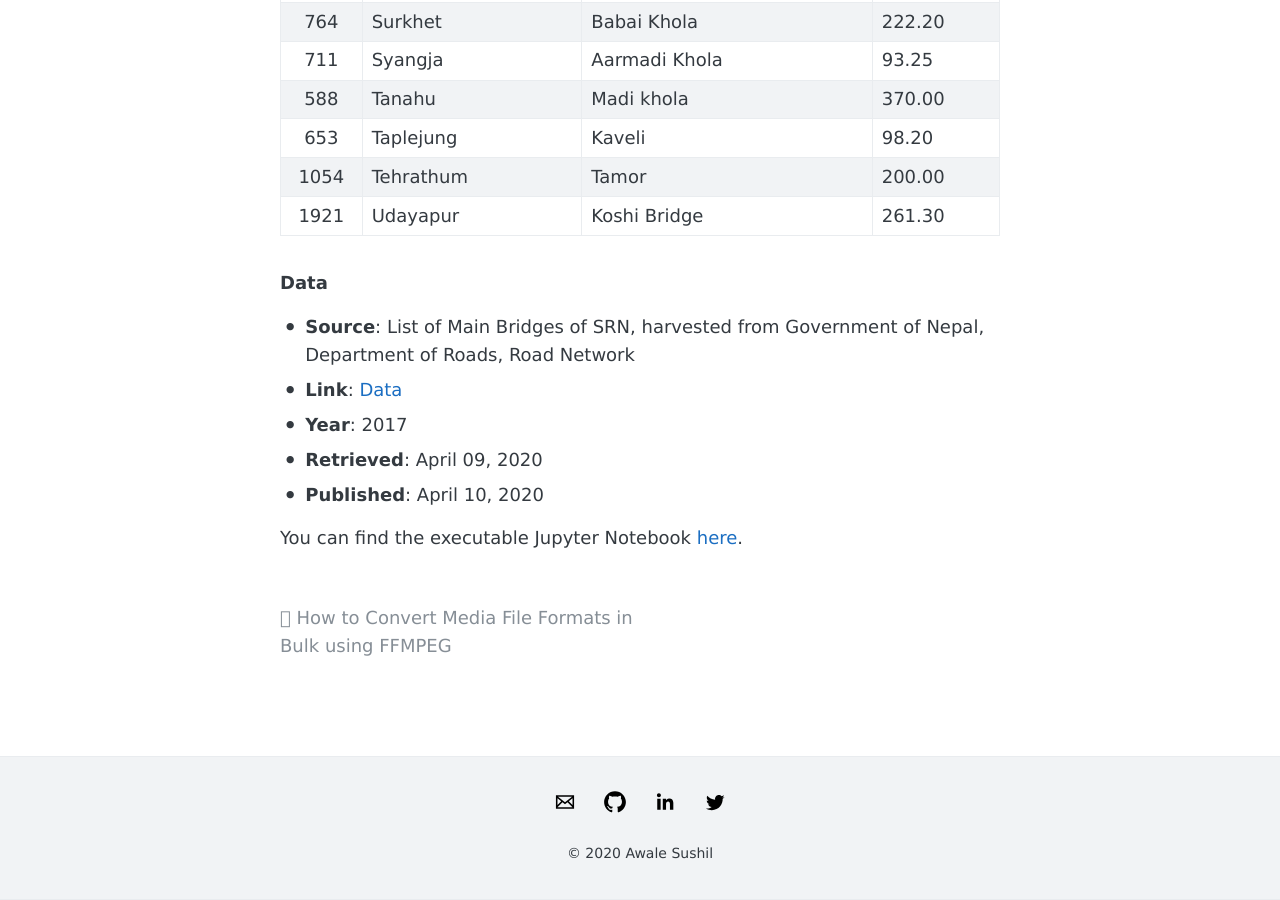
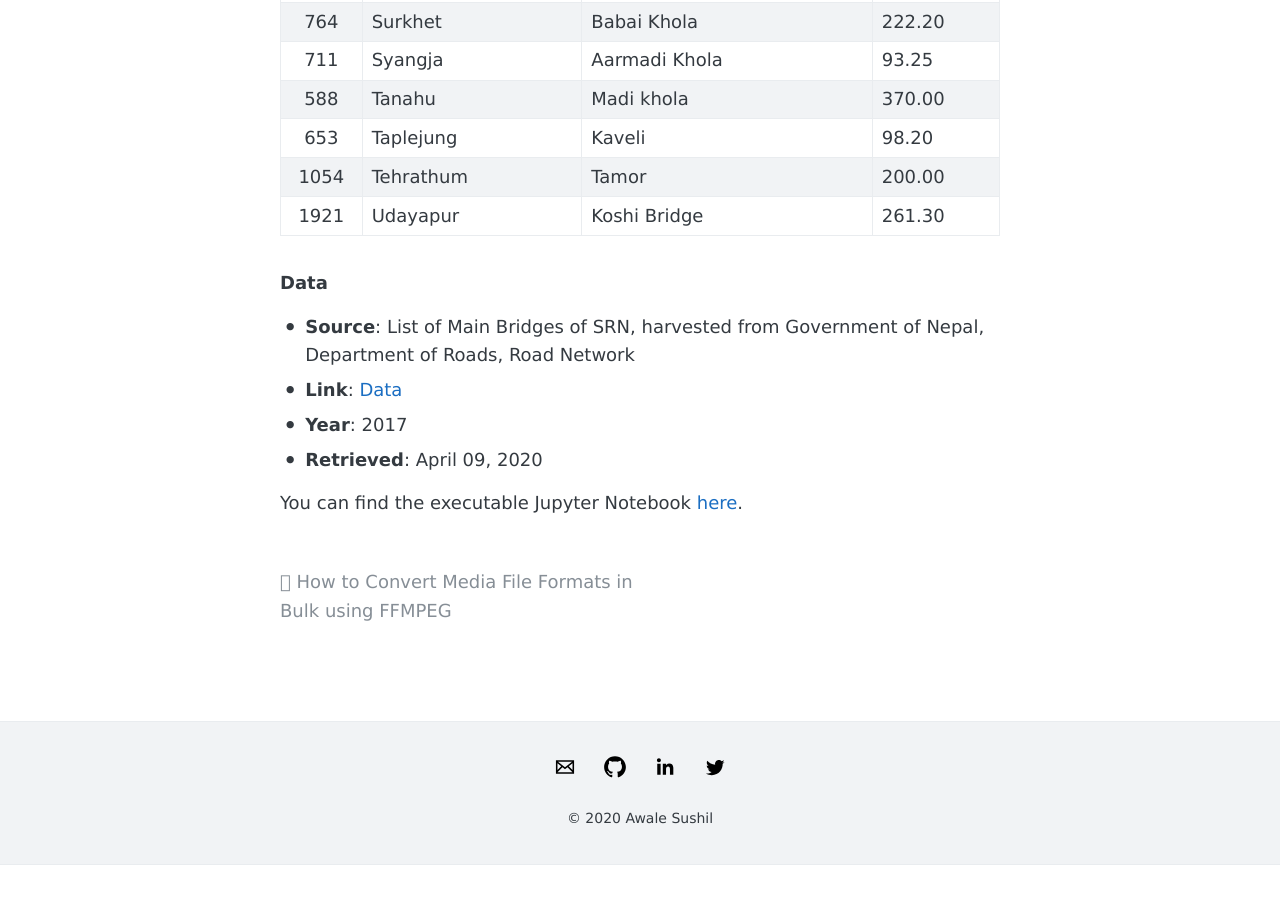
Before and after one commit to awalesushil/blog, a Jekyll site: the page built from _posts/2020-04-10-exploring-bridges-in-nepal.md, in a window 1280 px wide and 900 px high, scrolled down 19837 px. Built offline with Jekyll 4.4.1, drawn with Linux system fonts in a browser that asks for light colours; comment, search, counter and statistics services are not loaded; after the commit the page ends 20702 px from its top, so only the background shows below that.

Commit message:
Update 2020-04-10-exploring-bridges-in-nepal.md

```diff
--- a/_posts/2020-04-10-exploring-bridges-in-nepal.md
+++ b/_posts/2020-04-10-exploring-bridges-in-nepal.md
@@ -1934,6 +1934,5 @@ df.loc[df.groupby('district')['length_m'].idxmax()].sort_values(by='district')[[
 * **Link**: [Data](http://bms.softavi.com/dashboard/guest_report_bi){:target="_blank"}
 * **Year**: 2017
 * **Retrieved**: April 09, 2020
-* **Published**: April 10, 2020
 
 You can find the executable Jupyter Notebook [here](https://github.com/awalesushil/exploratory-data-analysis/blob/master/bridges/Bridges%20in%20Nepal.ipynb){:target="_blank"}.
```
